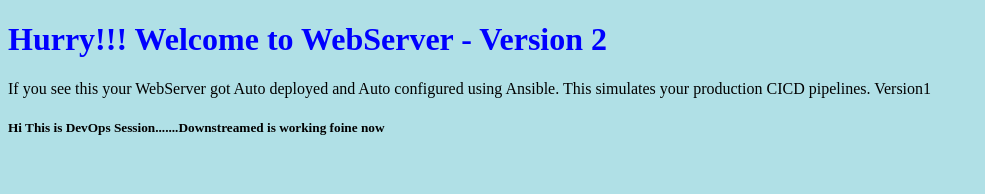
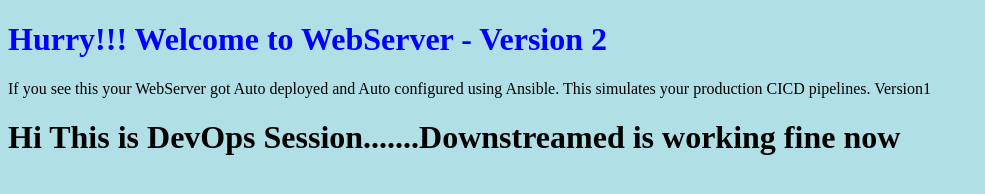
Before and after one commit to uvnikam/DevOps_CICD, a plain HTML site: page index.html in a window 1280 px wide. Shown: the whole page, without its empty margins (0-985 px from the left). Drawn offline with Linux system fonts and the light colour scheme.

Commit message:
Update index.html

```diff
--- a/index.html
+++ b/index.html
@@ -5,6 +5,6 @@
 <h1 style="color:blue;"> Hurry!!! Welcome to WebServer - Version 2 </h1>
 
 <p>If you see this your WebServer got Auto deployed and Auto configured using Ansible. This simulates your production CICD pipelines.  Version1</p>
-  <h5>Hi This is DevOps Session.......Downstreamed is working foine now </h5>
+  <h1>Hi This is DevOps Session.......Downstreamed is working fine now </h1>
 </body>
 </html>
```
